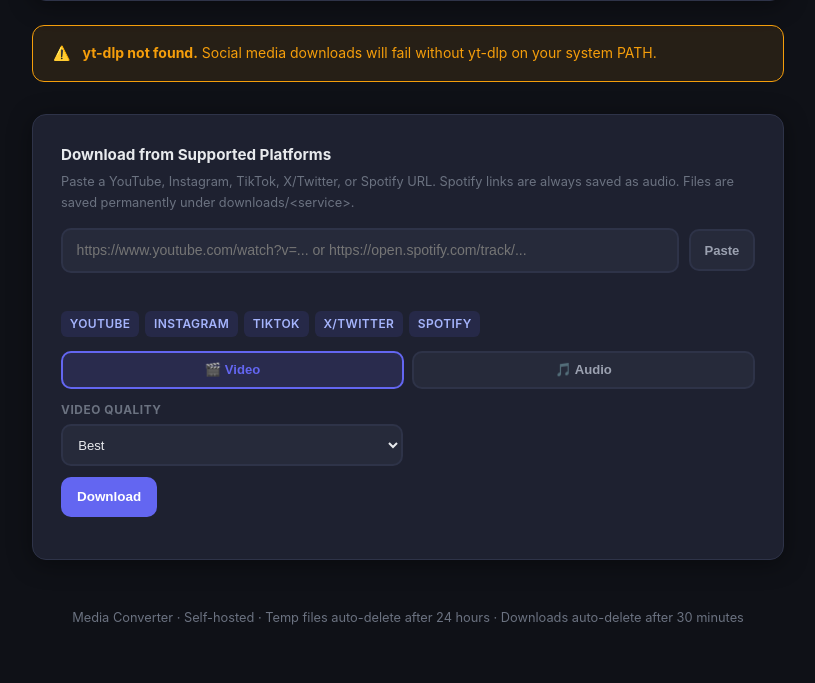
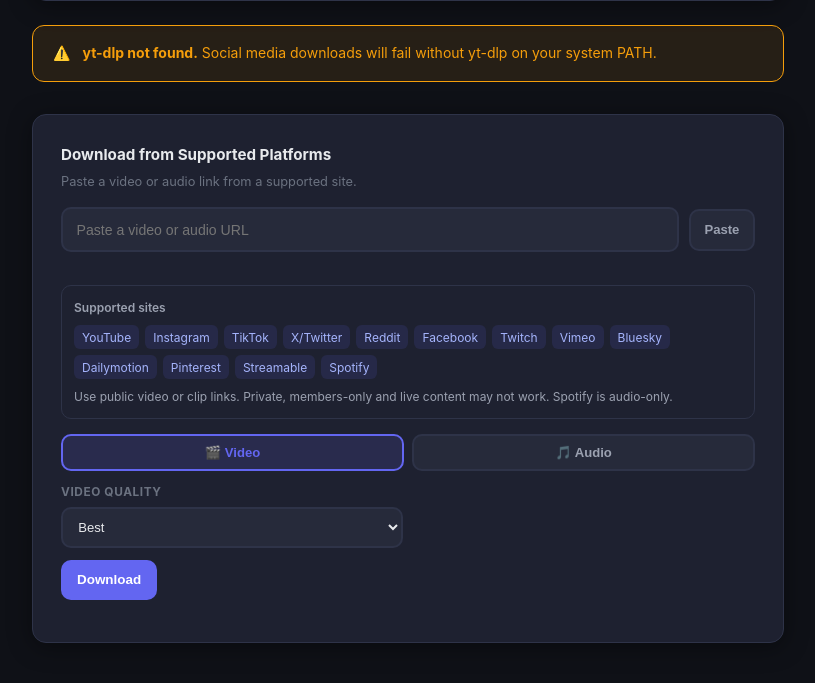
Before and after one commit to M1XZG/media-converter, a Flask app: page / in a window 1280 px wide. Shown: the part 947-1630 px from the top of the page, without its empty margins (232-1047 px from the left). Before the commit the page ends 1572 px from the top, so only its background shows below. Run offline with Flask 3, Linux system fonts and the light colour scheme; some libraries are stand-ins or nearby versions.

Commit message:
Add eight download sites and a compact supported-sites panel
Update yt-dlp to the current stable minimum and align Python support. Add downloader screenshots and regression tests.

Co-authored-by: Copilot <223556219+Copilot@users.noreply.github.com>
Copilot-Session: e359c6b3-0f59-439c-a4b9-09ac27710199

```diff
--- a/app.py
+++ b/app.py
@@ -152,12 +152,6 @@ logger = logging.getLogger("media_converter")
 
 UPLOAD_FOLDER.mkdir(exist_ok=True)
 CONVERTED_FOLDER.mkdir(exist_ok=True)
-YOUTUBE_DOWNLOADS_FOLDER.mkdir(parents=True, exist_ok=True)
-INSTAGRAM_DOWNLOADS_FOLDER.mkdir(parents=True, exist_ok=True)
-TIKTOK_DOWNLOADS_FOLDER.mkdir(parents=True, exist_ok=True)
-TWITTER_DOWNLOADS_FOLDER.mkdir(parents=True, exist_ok=True)
-PORNHUB_DOWNLOADS_FOLDER.mkdir(parents=True, exist_ok=True)
-SPOTIFY_DOWNLOADS_FOLDER.mkdir(parents=True, exist_ok=True)
 
 # Active conversion jobs: file_id -> job dict
 _active_jobs: dict[str, dict] = {}
@@ -214,6 +208,46 @@ SUPPORTED_DOWNLOAD_SERVICES = {
         "folder": TWITTER_DOWNLOADS_FOLDER,
         "domains": ("twitter.com", "x.com"),
     },
+    "reddit": {
+        "label": "Reddit",
+        "folder": DOWNLOADS_FOLDER / "reddit",
+        "domains": ("reddit.com", "redd.it"),
+    },
+    "facebook": {
+        "label": "Facebook",
+        "folder": DOWNLOADS_FOLDER / "facebook",
+        "domains": ("facebook.com", "fb.watch"),
+    },
+    "twitch": {
+        "label": "Twitch",
+        "folder": DOWNLOADS_FOLDER / "twitch",
+        "domains": ("twitch.tv",),
+    },
+    "vimeo": {
+        "label": "Vimeo",
+        "folder": DOWNLOADS_FOLDER / "vimeo",
+        "domains": ("vimeo.com",),
+    },
+    "bluesky": {
+        "label": "Bluesky",
+        "folder": DOWNLOADS_FOLDER / "bluesky",
+        "domains": ("bsky.app",),
+    },
+    "dailymotion": {
+        "label": "Dailymotion",
+        "folder": DOWNLOADS_FOLDER / "dailymotion",
+        "domains": ("dailymotion.com", "dai.ly"),
+    },
+    "pinterest": {
+        "label": "Pinterest",
+        "folder": DOWNLOADS_FOLDER / "pinterest",
+        "domains": ("pinterest.com", "pinterest.co.uk", "pin.it"),
+    },
+    "streamable": {
+        "label": "Streamable",
+        "folder": DOWNLOADS_FOLDER / "streamable",
+        "domains": ("streamable.com",),
+    },
     "pornhub": {
         "label": "PornHub",
         "folder": PORNHUB_DOWNLOADS_FOLDER,
@@ -229,6 +263,9 @@ SUPPORTED_DOWNLOAD_SERVICES = {
         "audio_only": True,
     },
 }
+
+for service_info in SUPPORTED_DOWNLOAD_SERVICES.values():
+    service_info["folder"].mkdir(parents=True, exist_ok=True)
 
 
 # ---------------------------------------------------------------------------
--- a/requirements.txt
+++ b/requirements.txt
@@ -1,6 +1,6 @@
 flask>=3.1.3
 werkzeug>=3.1.9
 apscheduler>=3.11.3
-yt-dlp[default]>=2026.8.19
+yt-dlp[default]>=2026.11.23
 spotdl>=4.5.2
 curl_cffi>=0.16.3
--- a/templates/index.html
+++ b/templates/index.html
@@ -965,6 +965,41 @@
 
         .clipboard-status.error {
             color: var(--error);
+        }
+
+        .supported-sites {
+            margin: 0.4rem 0 0.9rem;
+            padding: 0.75rem;
+            border: 1px solid var(--border-color);
+            border-radius: 10px;
+        }
+
+        .supported-sites h3 {
+            font-size: 0.75rem;
+            font-weight: 600;
+            color: var(--text-secondary);
+        }
+
+        .supported-sites ul {
+            display: flex;
+            flex-wrap: wrap;
+            gap: 0.375rem;
+            margin-top: 0.5rem;
+            list-style: none;
+        }
+
+        .supported-sites li {
+            padding: 0.15rem 0.5rem;
+            border-radius: 6px;
+            background: var(--tag-bg);
+            color: var(--tag-text);
+            font-size: 0.75rem;
+        }
+
+        .supported-sites p {
+            margin-top: 0.5rem;
+            font-size: 0.75rem;
+            color: var(--text-secondary);
         }
 
         .youtube-download-btn {
@@ -1379,14 +1414,16 @@
             <!-- Social Media Downloader -->
             <div id="youtube-section">
                 <div class="youtube-section-title">Download from Supported Platforms</div>
-                <div class="youtube-section-subtitle">Paste a YouTube, Instagram, TikTok, X/Twitter, or Spotify URL. Spotify links are always saved as audio. Files are saved permanently under downloads/&lt;service&gt;.</div>
+                <div class="youtube-section-subtitle">Paste a video or audio link from a supported site.</div>
 
                 <div class="youtube-input-row">
                     <input
                         id="youtube-url"
                         class="youtube-url-input"
                         type="url"
-                        placeholder="https://www.youtube.com/watch?v=... or https://open.spotify.com/track/..."
+                        placeholder="Paste a video or audio URL"
+                        aria-label="Video or audio URL"
+                        aria-describedby="supported-sites-note"
                         autocomplete="off"
                         oninput="handleYoutubeUrlInput()"
                     >
@@ -1394,11 +1431,15 @@
                 </div>
                 <div class="clipboard-status" id="clipboard-status" role="status" aria-live="polite"></div>
 
-                <div class="format-tags" style="margin-bottom: 0.9rem;">
-                    {% for service_label in supported_download_services %}
-                    <span class="format-tag">{{ service_label }}</span>
-                    {% endfor %}
-                </div>
+                <section class="supported-sites" aria-labelledby="supported-sites-title">
+                    <h3 id="supported-sites-title">Supported sites</h3>
+                    <ul>
+                        {% for service_label in supported_download_services %}
+                        <li>{{ service_label }}</li>
+                        {% endfor %}
+                    </ul>
+                    <p id="supported-sites-note">Use public video or clip links. Private, members-only and live content may not work. Spotify is audio-only.</p>
+                </section>
 
                 <div class="youtube-mode-tabs">
                     <button type="button" class="youtube-mode-tab active" data-youtube-mode="video" onclick="setYoutubeMode('video')">🎬 Video</button>
```
Also changed, not shown: CONTRIBUTING.md (+2 -2 lines), tests/test_download_services.py (added, +120 -0 lines), .github/workflows/ci.yml, README.md, 2 other files.
